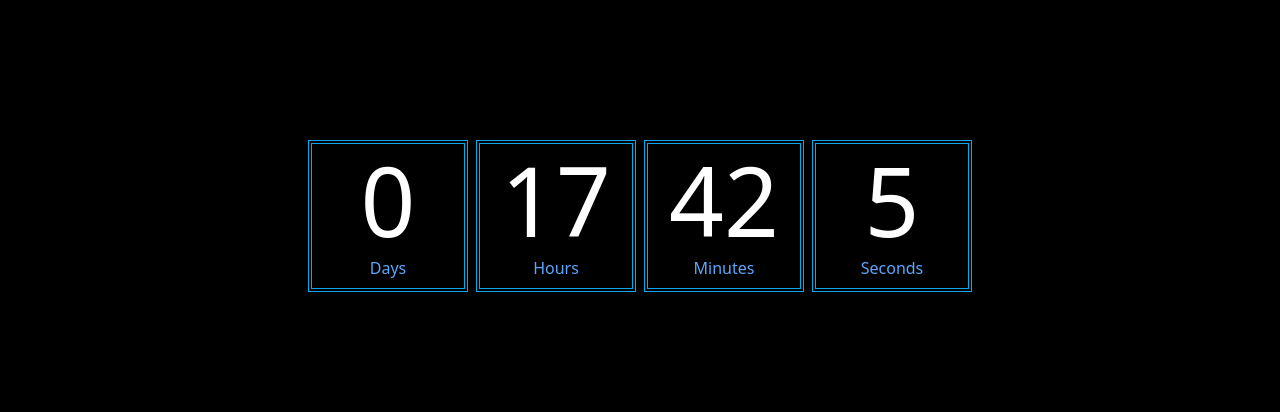
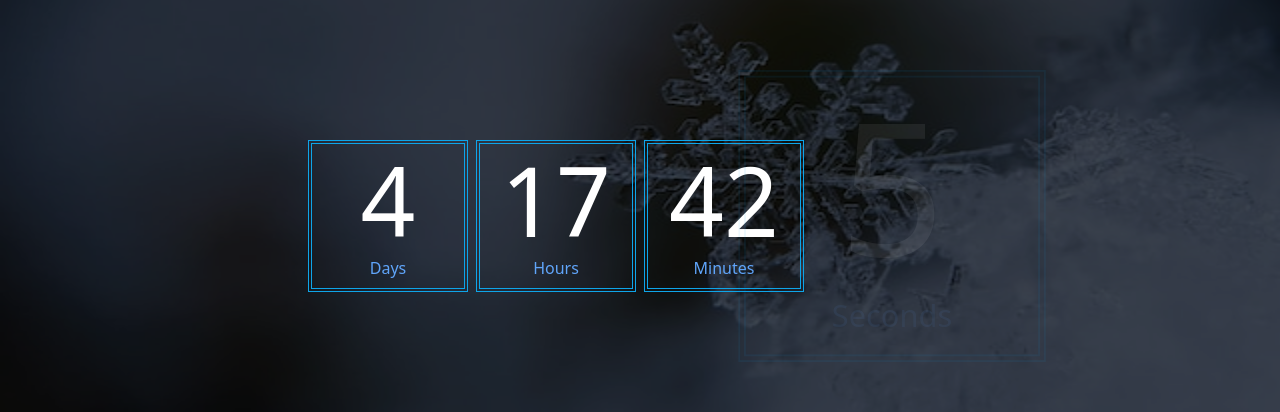
Before and after one commit to tush241191/johanna, a Next.js app: page / in a window 1280 px wide. Shown: the part 188-600 px from the top of the page. Built offline with nearby package versions, Linux system fonts and the light colour scheme.

Commit message:
added animation

```diff
--- a/pages/index.js
+++ b/pages/index.js
@@ -42,9 +42,9 @@ export default function Home() {
             <Snowfall/>
             <div>
               <div className='block sm:flex text-4xl sm:text-8xl text-center space-y-8 sm:space-y-0 sm:space-x-2 py-4'>
-                <div className='animate-pulse hidden sm:block'>🥳 🥳</div>
-                <h1 className='text-white opacity-80'> Happy Birthday! </h1>
-                <div className='animate-pulse'>🥳 🥳</div>
+                <div className='animate-pulse hidden sm:block animate-spin'>🥳</div>
+                <h1 className='text-white opacity-90 animate-ping'> Happy Birthday! </h1>
+                <div className='animate-pulse animate-spin'>🥳</div>
               </div>
               <div className='mt-4 max-w-md mx-auto text-red-400 text-center text-2xl italic pb-4 px-4'>
                 <p>
@@ -70,7 +70,8 @@ export default function Home() {
         <div className={`w-full h-screen bg-black`}>
           <div className="relative h-full w-full">
           <Snowfall/>
-            <div className="flex h-full w-full">
+          <Image src="/snow3.jpg" width={100} height={100} className="w-full h-full fixed opacity-30" />
+            <div className="absolute flex h-full w-full">
               <div className="relative overflow-hidden h-full w-full">
                 <div className="absolute inset-0 h-full w-full">
                   <div className="absolute inset-0 bg-indigo-100 mix-blend-multiply"></div>
@@ -78,7 +79,7 @@ export default function Home() {
                 <div className="relative px-4 py-16 sm:px-6 sm:py-24 lg:py-32 lg:px-8 flex items-center justify-center h-full">
                   <div className='text-center relative text-white'>
                     <div className='mt-2 flex flex-col md:grid md:grid-cols-4 gap-2'>
-                      <div className='w-40 flex flex-col p-2 border-4 border-sky-500 border-double'>
+                      <div className='w-40 flex flex-col p-2 border-4 border-sky-500 border-double '>
                         <h4 className='text-4xl md:text-8xl'>{days}</h4>
                         <span className='mt-2 text-blue-400'>Days</span>
                       </div>
@@ -90,7 +91,7 @@ export default function Home() {
                         <h4 className='text-4xl md:text-8xl'>{minutes}</h4>
                         <span className='mt-2 text-blue-400'>Minutes</span>
                       </div>
-                      <div className='w-40 flex flex-col p-2 border-4 border-sky-500 border-double'>
+                      <div className='w-40 flex flex-col p-2 border-4 border-sky-500 border-double animate-ping'>
                         <h4 className='text-4xl md:text-8xl'>{seconds}</h4>
                         <span className='mt-2 text-blue-400'>Seconds</span>
                       </div>
@@ -112,7 +113,7 @@ export default function Home() {
         <link rel="preconnect" href="https://fonts.gstatic.com" crossorigin/>
         <link href="https://fonts.googleapis.com/css2?family=Roboto&display=swap" rel="stylesheet"/>
       </Head>
-      <Countdown date="2022-12-01" renderer={renderer} />
+      <Countdown date="2022-12-05" renderer={renderer} />
     </>
   )
 }
```
